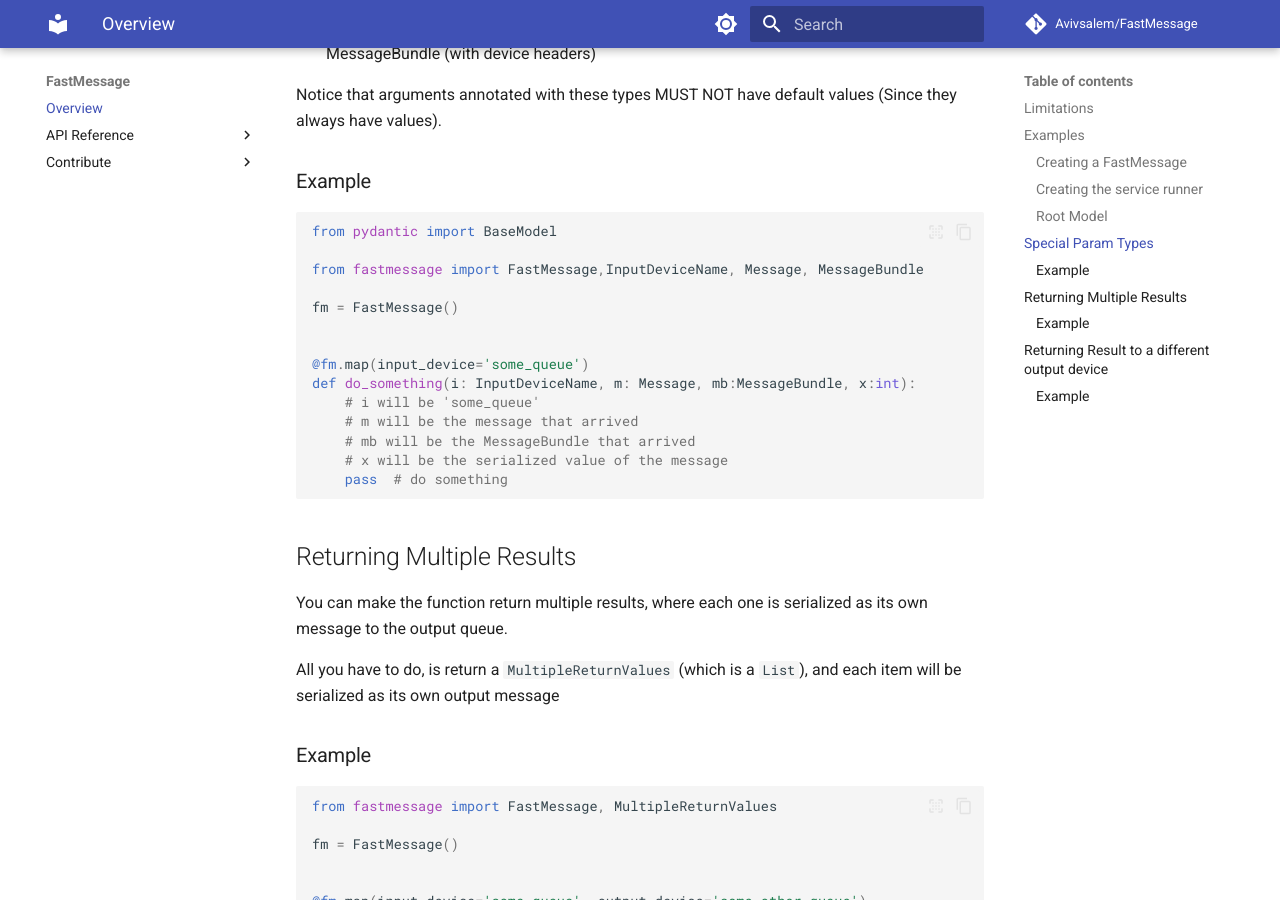
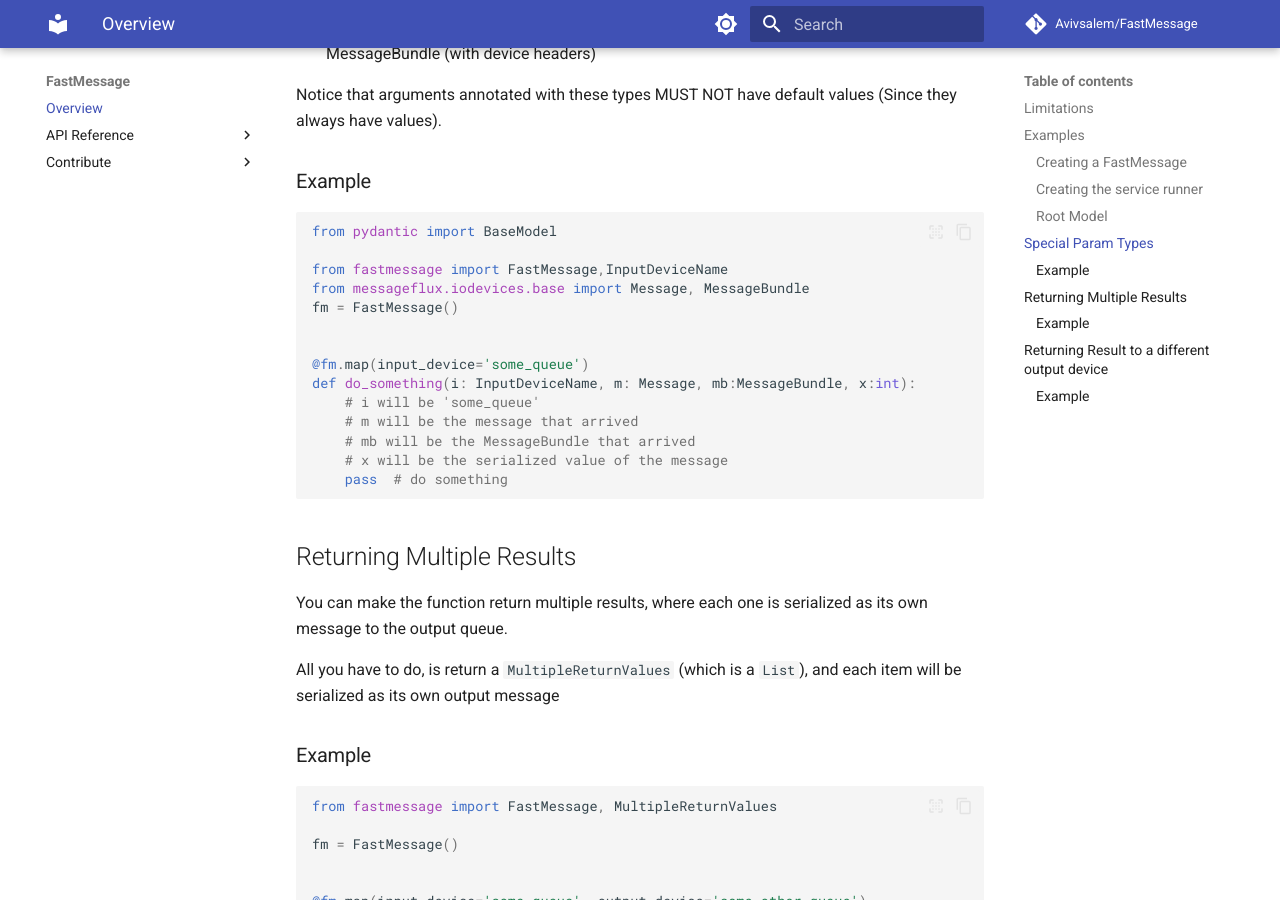
Before and after one commit to Avivsalem/FastMessage, an MkDocs documentation site: the page built from docs/index.md, in a window 1280 px wide and 900 px high, scrolled down 2251 px. Built offline with MkDocs 1.6.1 and Material for MkDocs 9.7.7, drawn with Linux system fonts in a browser that asks for light colours; comment, search, counter and statistics services are not loaded.

Commit message:
fixed doc

````diff
--- a/docs/index.md
+++ b/docs/index.md
@@ -105,8 +105,8 @@ Notice that arguments annotated with these types MUST NOT have default values (S
 ```python
 from pydantic import BaseModel
 
-from fastmessage import FastMessage,InputDeviceName, Message, MessageBundle
-
+from fastmessage import FastMessage,InputDeviceName
+from messageflux.iodevices.base import Message, MessageBundle
 fm = FastMessage()
 
 
````
